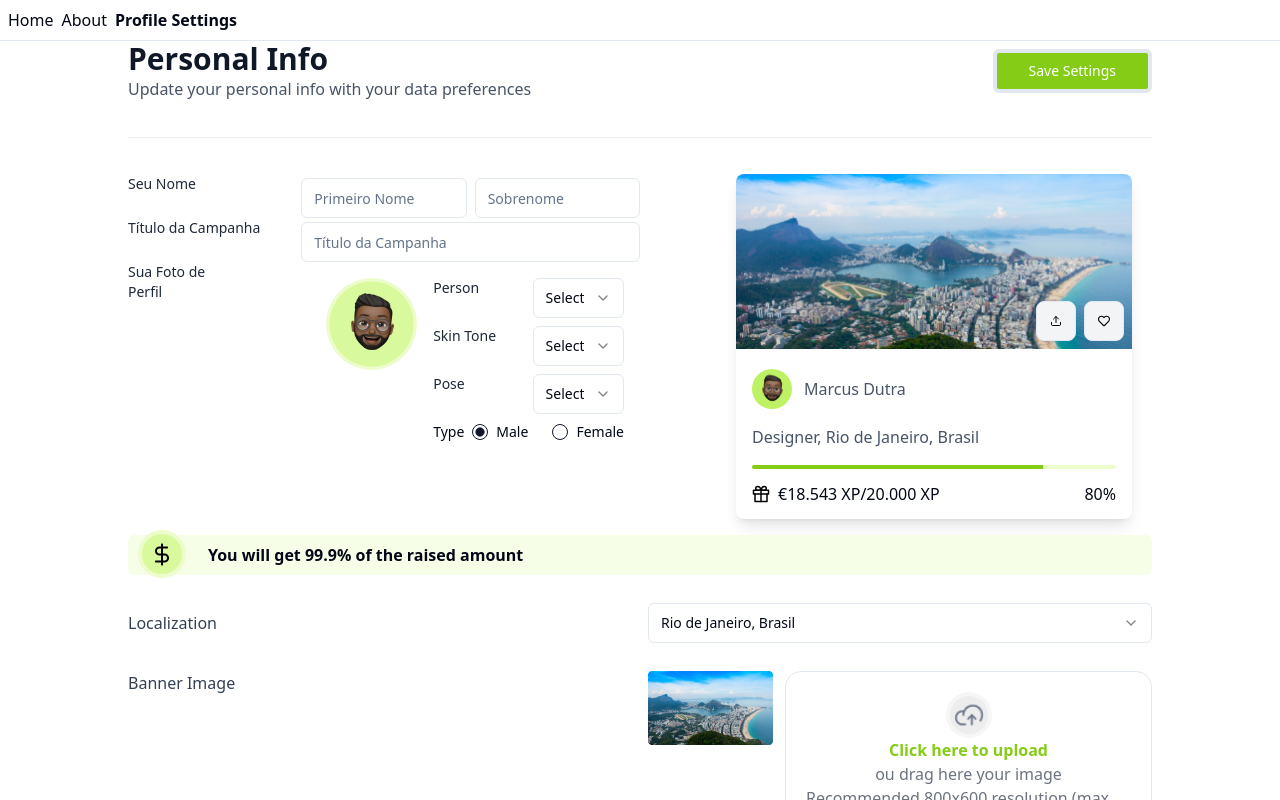
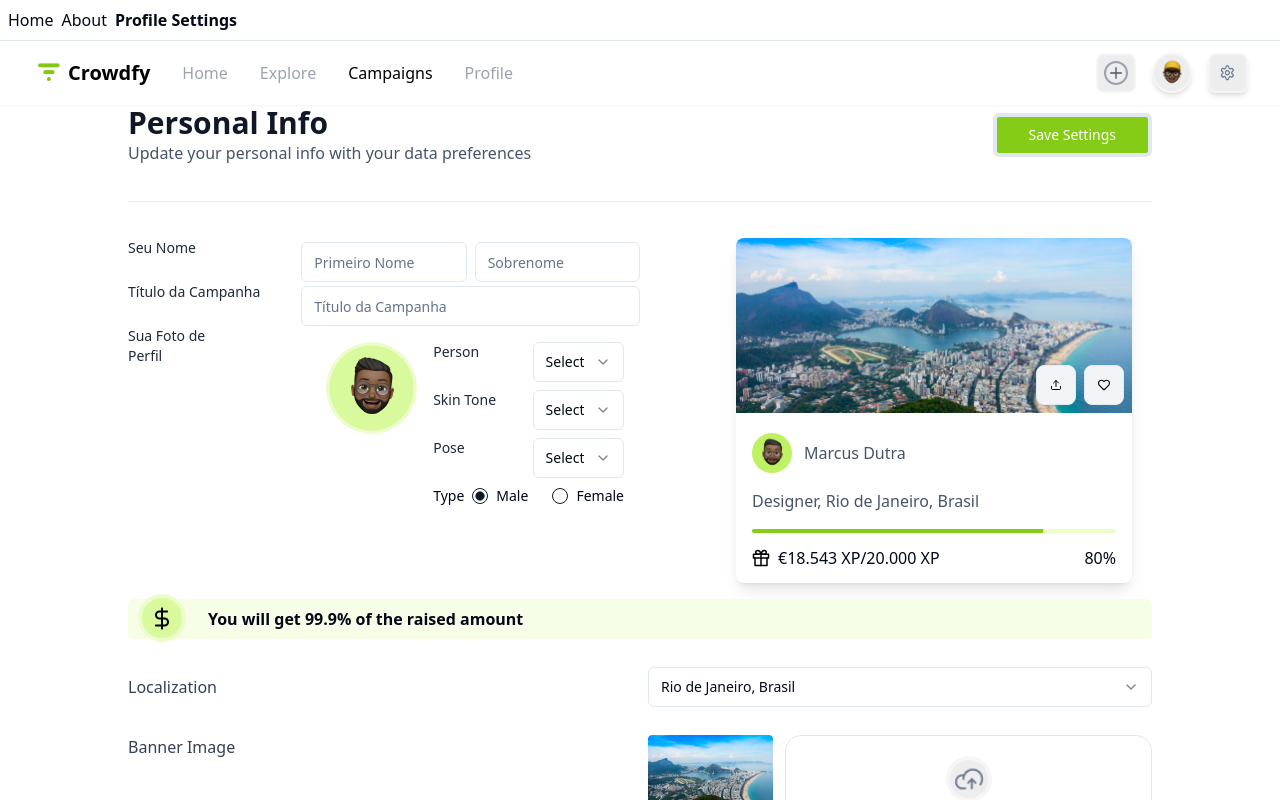
Before and after one commit to Aprender-e-Crescer/crowdfy, a React (Vite) app: page /profile-settings in a window 1280 px wide. Shown: the top 800 px of the page. Built offline with nearby package versions, Linux system fonts and the light colour scheme.

Commit message:
add header

```diff
--- a/src/routes/__root.tsx
+++ b/src/routes/__root.tsx
@@ -1,3 +1,4 @@
+import Header from '@/componentes/header'
 import Footer from '@/components/footer'
 import { createRootRoute, Link, Outlet } from '@tanstack/react-router'
 import { TanStackRouterDevtools } from '@tanstack/router-devtools'
@@ -17,6 +18,7 @@ export const Route = createRootRoute({
         </Link>
       </div>
       <hr />
+      <Header />
       <Outlet />
       <Footer />
       <TanStackRouterDevtools />
```
